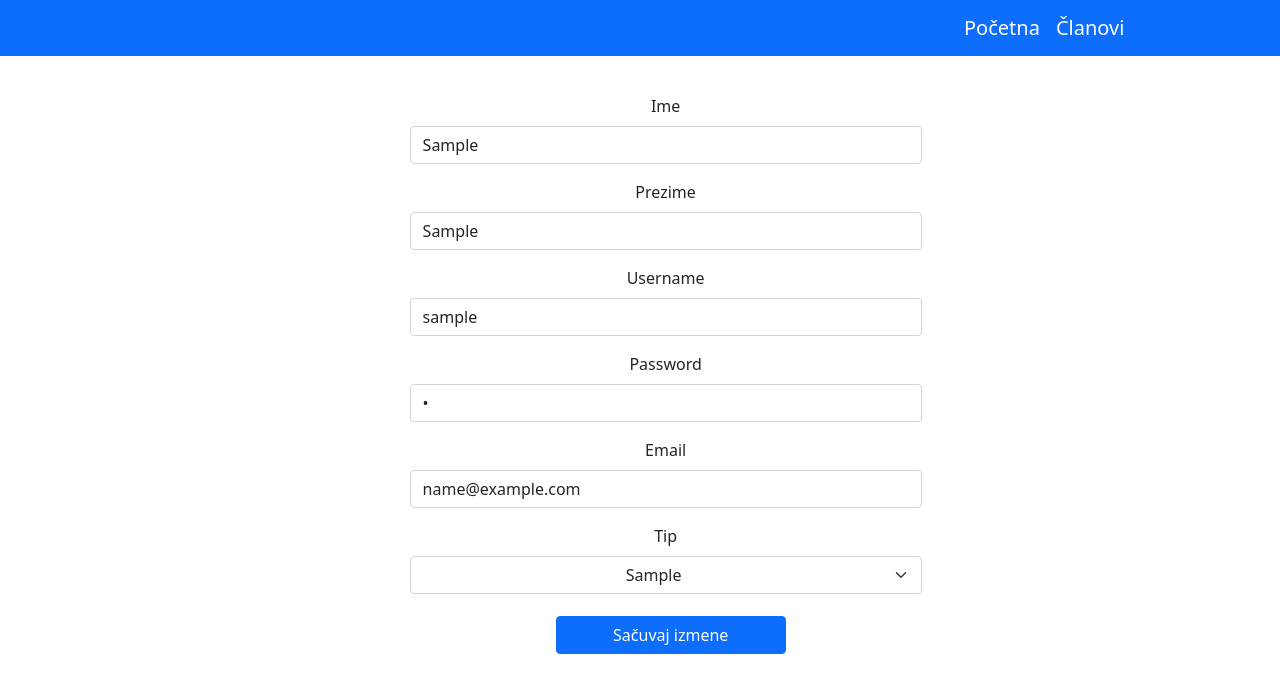
After one commit to bunic123/Forum-ITEH-PHP, a PHP site: page /editPrikazClana.php?clanId=1 in a window 1280 px wide. The commit adds this page. Shown: the top 693 px of the page. Run offline with PHP 8.4, Linux system fonts and the light colour scheme; tables that the repository leaves empty or names only in its code hold one stand-in row (values such as "Sample post").

Commit message:
Implementirana funkcija koja prikazuje određenog člana u formi za izmenu

```diff
--- a/Clan.php
+++ b/Clan.php
@@ -41,6 +41,22 @@ class Clan
     }
 
 
+    public function vratiClana($id)
+    {
+        $hostName = "localhost";
+        $username = "root";
+        $password = "";
+        $dbname = "forum";
+        $connection = new mysqli($hostName, $username, $password, $dbname);
+
+        $sqlQuery = "SELECT * FROM clan WHERE id=" . $id;
+        $result = $connection->query($sqlQuery);
+
+        return $result->fetch_object();
+    }
+
+
+
     public function sacuvajNovogClana($clan)
     {
         $hostName = "localhost";
@@ -55,7 +71,7 @@ class Clan
         $connection->query($sqlQuery);
 
         echo "<script type='text/javascript'>
-        alert('Novi korisnik je uspešno registrovan!');
+        alert('Novi član je uspešno registrovan!');
         location='prikazClanova.php';</script>";
     }
 }
--- /dev/null
+++ b/editPrikazClana.php
@@ -0,0 +1,74 @@
+<!DOCTYPE html>
+<html lang="en">
+
+<head>
+    <meta charset="UTF-8">
+    <meta http-equiv="X-UA-Compatible" content="IE=edge">
+    <meta name="viewport" content="width=device-width, initial-scale=1.0">
+    <link href="https://cdn.jsdelivr.net/npm/bootstrap@5.0.2/dist/css/bootstrap.min.css" rel="stylesheet" integrity="sha384-EVSTQN3/azprG1Anm3QDgpJLIm9Nao0Yz1ztcQTwFspd3yD65VohhpuuCOmLASjC" crossorigin="anonymous">
+    <link rel="stylesheet" href="style.css">
+    <title>Registracija | Forum | ITEH</title>
+</head>
+
+<body>
+
+    <?php
+    include 'navbar.php';
+    include 'Tip.php';
+    include 'Clan.php';
+
+    $clan = new Clan(null, null, null, null, null, null);
+    $clan = $clan->vratiClana($_GET['clanId']);
+
+
+    ?>
+
+    <form method="post" id="dodajClanaForma" class="text-center">
+
+        <div class="form-group mt-3">
+            <label class="form-label">Ime </label>
+            <input type="text" class="form-control" name="ime" value="<?php echo $clan->ime ?>">
+        </div>
+
+        <div class="form-group mt-3">
+            <label class="form-label">Prezime </label>
+            <input type="text" class="form-control" name="prezime" value="<?php echo $clan->prezime ?>">
+        </div>
+
+        <div class="form-group mt-3">
+            <label class="form-label">Username </label>
+            <input type="text" class="form-control" name="username" value="<?php echo $clan->username ?>">
+        </div>
+
+        <div class="form-group mt-3">
+            <label class="form-label">Password </label>
+            <input type="password" class="form-control" name="password" value="<?php echo $clan->password ?>">
+        </div>
+
+        <div class="form-group mt-3">
+            <label class="form-label">Email </label>
+            <input type="email" class="form-control" name="email" value="<?php echo $clan->email ?>">
+        </div>
+
+        <div class="form-group mt-3 mb-3">
+            <label class="form-label">Tip </label>
+            <select class="form-select text-center" name="tip">
+                <?php
+                $tip = new Tip();
+                $sviTipovi = $tip->vratiSveTipove();
+
+                for ($i = 0; $i < count($sviTipovi); $i++) :
+                ?>
+                    <option value="<?php echo $sviTipovi[$i]->id ?>"><?php echo $sviTipovi[$i]->naziv ?></option>
+                <?php
+                endfor;
+                ?>
+            </select>
+        </div>
+
+        <button type="submit" id="izmeniClanaBtn" name="izmeniClanaBtn" class="btn btn-primary">Sačuvaj izmene</button>
+    </form>
+
+</body>
+
+</html>
--- a/style.css
+++ b/style.css
@@ -8,7 +8,7 @@
     margin-left: 32%;
 }
 
-#dodajClanaBtn{
+#dodajClanaBtn, #izmeniClanaBtn{
     width: 45%;
     margin-top: 1%;
     margin-left: 2%;
```
Also changed, not shown: prikazClanova.php (+5 -3 lines).
